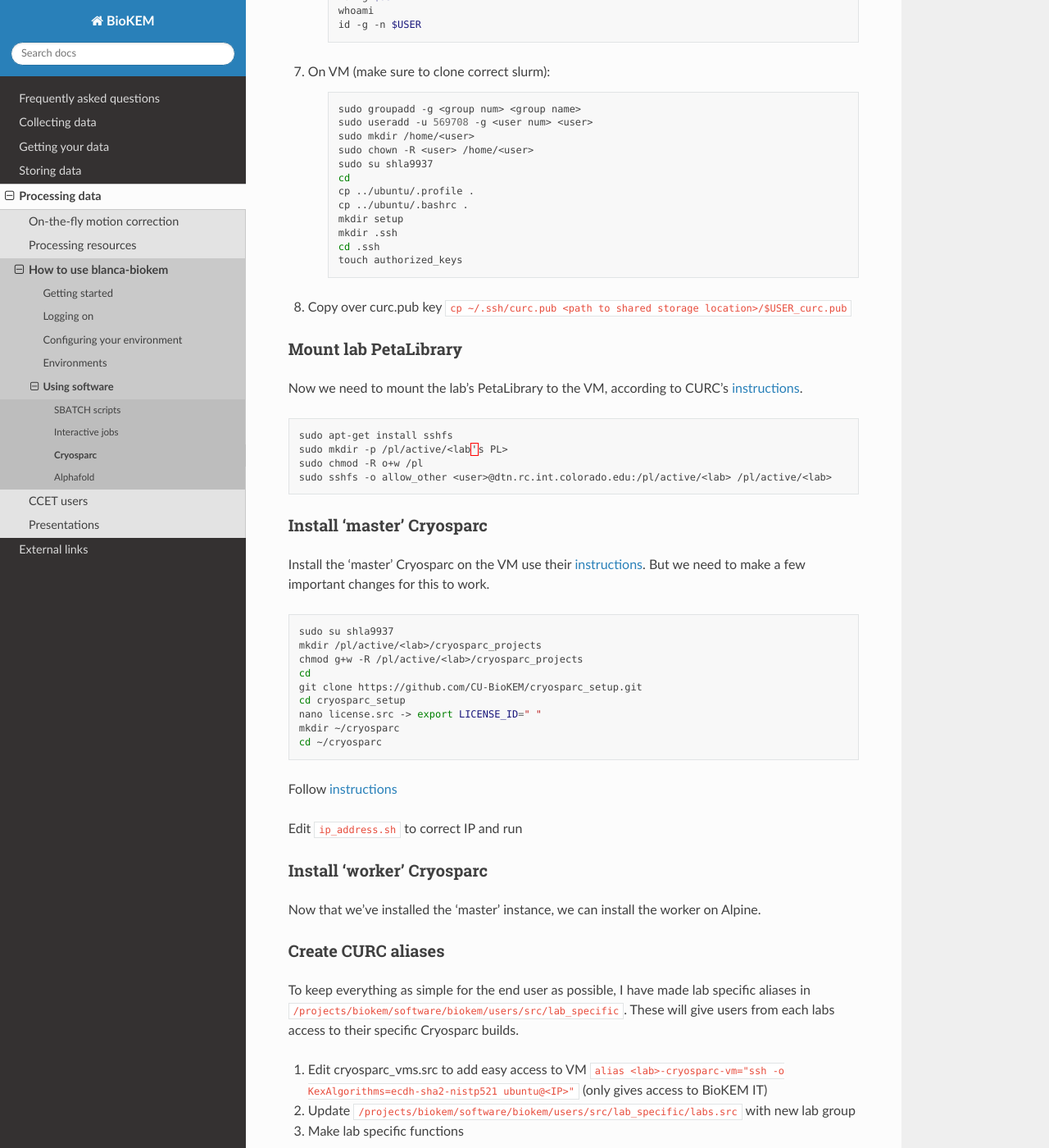
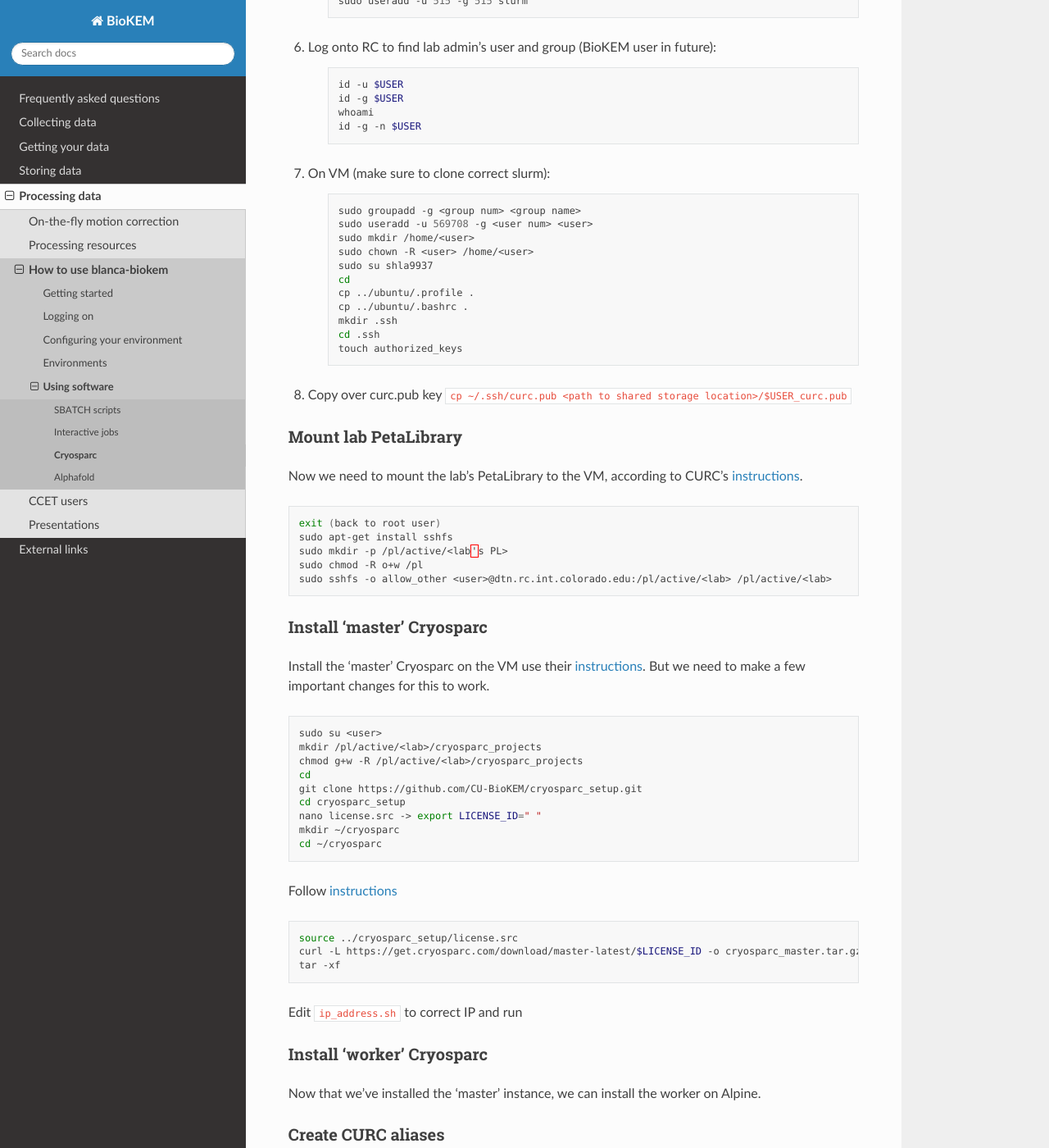
Before and after one commit to CU-BioKEM/user-guide, a Sphinx documentation site: the page built from docs/source/processing/using_software/cryosparc.rst, in a window 1280 px wide and 1400 px high, scrolled down 2934 px. Shown: the whole window at 82% size. Built offline with Sphinx 7.4.7 and the Read the Docs theme 2.0.0, drawn with Linux system fonts in a browser that asks for light colours; some of the changed text lies outside the part shown.

Commit message:
more cryosparc

```diff
--- a/docs/source/processing/using_software/cryosparc.rst
+++ b/docs/source/processing/using_software/cryosparc.rst
@@ -87,6 +87,7 @@
 
    - Details > Add name
    - Source > Ubuntu 20.04 LTS
+   - Set volume to 16GB
    - Flavor > m5.large
    - Networks > projectnet2023-private
    - Security Groups > hpc-ssh, default, ssh-restricted, icmp, rfc-1918
@@ -133,8 +134,14 @@
       sudo make && sudo make install
       sudo mkdir -p /etc/slurm
       cd /etc/slurm
+
+    .. code-block:: bash
+
       sudo scp <user>@login.rc.colorado.edu:/curc/slurm/alpine/etc/slurm.conf .
       sudo nano slurm.conf
+
+    .. code-block:: bash
+
       ControlMachine=alpine-slurmctl1.rc.int.colorado.edu
       BackupController=alpine-slurmctl2.rc.int.colorado.edu
 
@@ -167,7 +174,6 @@
       cd
       cp ../ubuntu/.profile .
       cp ../ubuntu/.bashrc .
-      mkdir setup
       mkdir .ssh
       cd .ssh
       touch authorized_keys
@@ -183,6 +189,7 @@
 
 .. code-block:: bash
 
+  exit (back to root user)
   sudo apt-get install sshfs
   sudo mkdir -p /pl/active/<lab's PL>
   sudo chmod -R o+w /pl
@@ -197,7 +204,7 @@
 
 .. code-block:: bash
 
-  sudo su shla9937
+  sudo su <user>
   mkdir /pl/active/<lab>/cryosparc_projects
   chmod g+w -R /pl/active/<lab>/cryosparc_projects
   cd
@@ -208,6 +215,12 @@
   cd ~/cryosparc
 
 Follow `instructions <https://guide.cryosparc.com/setup-configuration-and-management/how-to-download-install-and-configure/downloading-and-installing-cryosparc>`_
+
+.. code-block:: bash
+
+  source ../cryosparc_setup/license.src
+  curl -L https://get.cryosparc.com/download/master-latest/$LICENSE_ID -o cryosparc_master.tar.gz
+  tar -xf
 
 Edit ``ip_address.sh`` to correct IP and run
 
```
